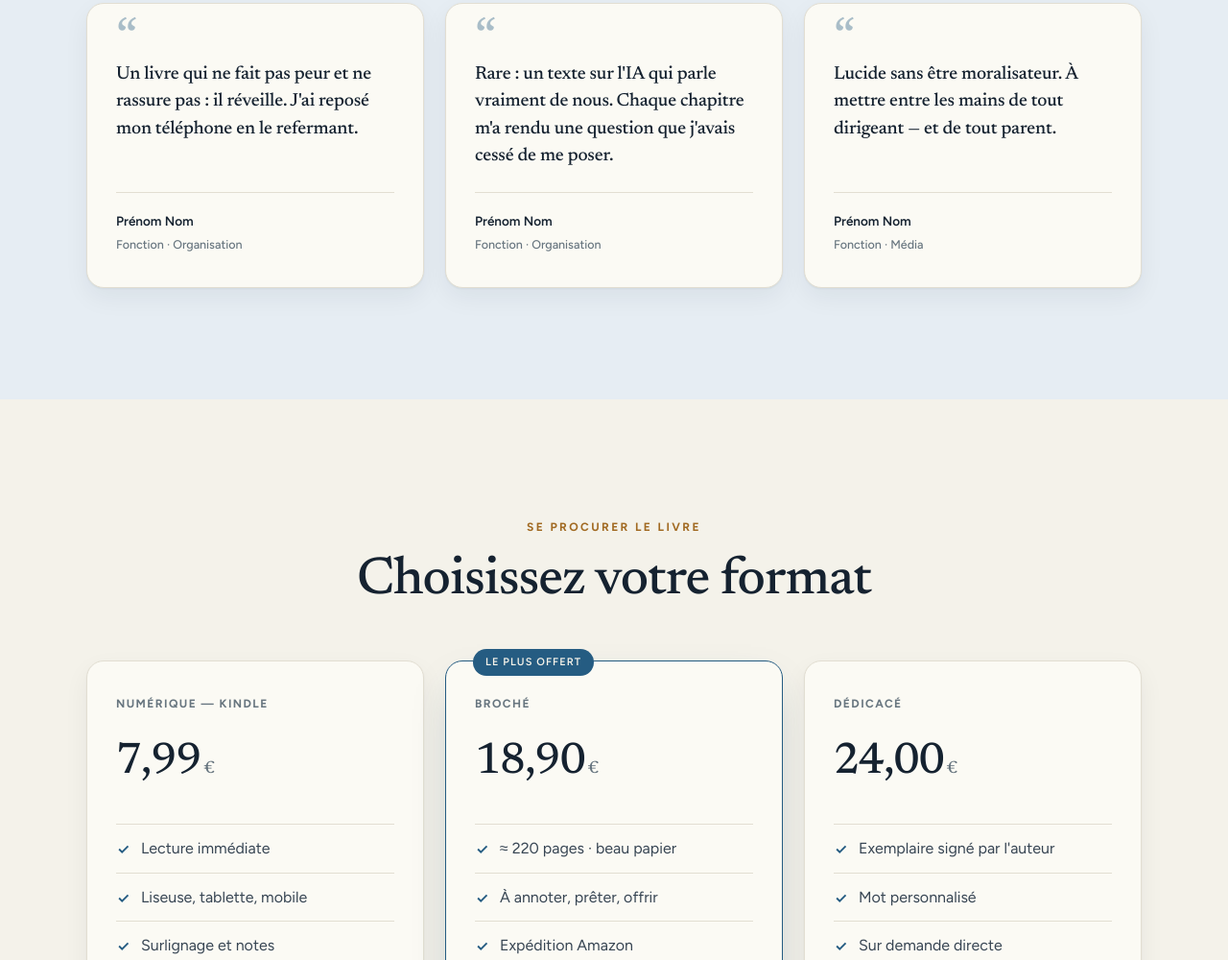
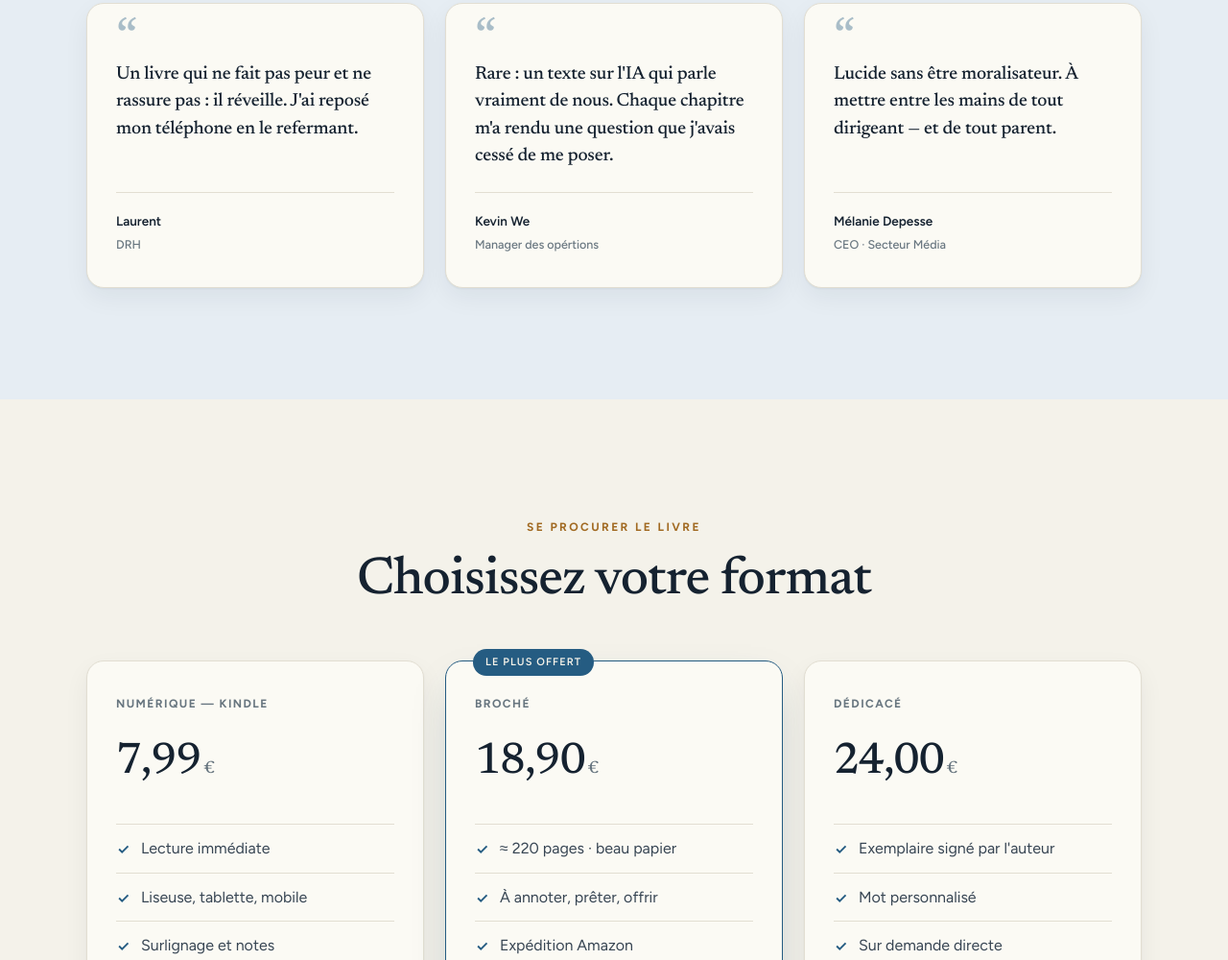
Before and after one commit to amizeret-prog/livre-ia, a website: page index.html in a window 1280 px wide. Shown: the part 7299-8299 px from the top of the page at 96% size. Drawn offline with Linux system fonts and the light colour scheme; files whose address does not match are found by name.

Commit message:
Update index.html

```diff
--- a/index.html
+++ b/index.html
@@ -675,17 +675,17 @@ footer{background:var(--encre);color:rgba(246,243,233,.7);padding:72px 0 40px}
       <figure class="echo">
         <div class="qm">“</div>
         <p>Un livre qui ne fait pas peur et ne rassure pas : il réveille. J'ai reposé mon téléphone en le refermant.</p>
-        <figcaption class="who">Prénom Nom<span>Fonction · Organisation</span></figcaption>
+        <figcaption class="who">Laurent<span> DRH </span></figcaption>
       </figure>
       <figure class="echo">
         <div class="qm">“</div>
         <p>Rare : un texte sur l'IA qui parle vraiment de nous. Chaque chapitre m'a rendu une question que j'avais cessé de me poser.</p>
-        <figcaption class="who">Prénom Nom<span>Fonction · Organisation</span></figcaption>
+        <figcaption class="who">Kevin We<span> Manager des opértions</span></figcaption>
       </figure>
       <figure class="echo">
         <div class="qm">“</div>
         <p>Lucide sans être moralisateur. À mettre entre les mains de tout dirigeant — et de tout parent.</p>
-        <figcaption class="who">Prénom Nom<span>Fonction · Média</span></figcaption>
+        <figcaption class="who">Mélanie Depesse<span> CEO · Secteur Média</span></figcaption>
       </figure>
     </div>
   </div>
```
